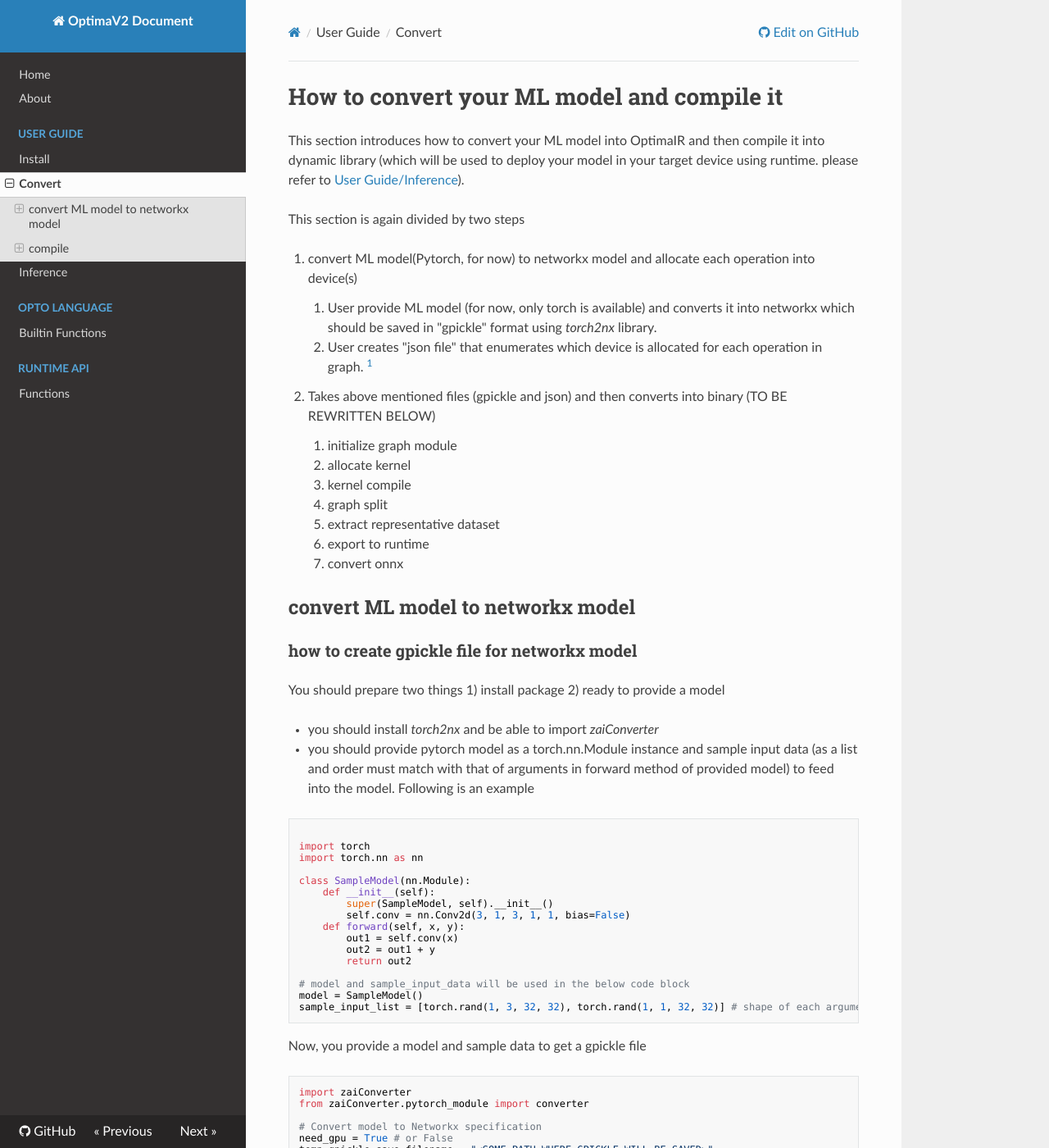
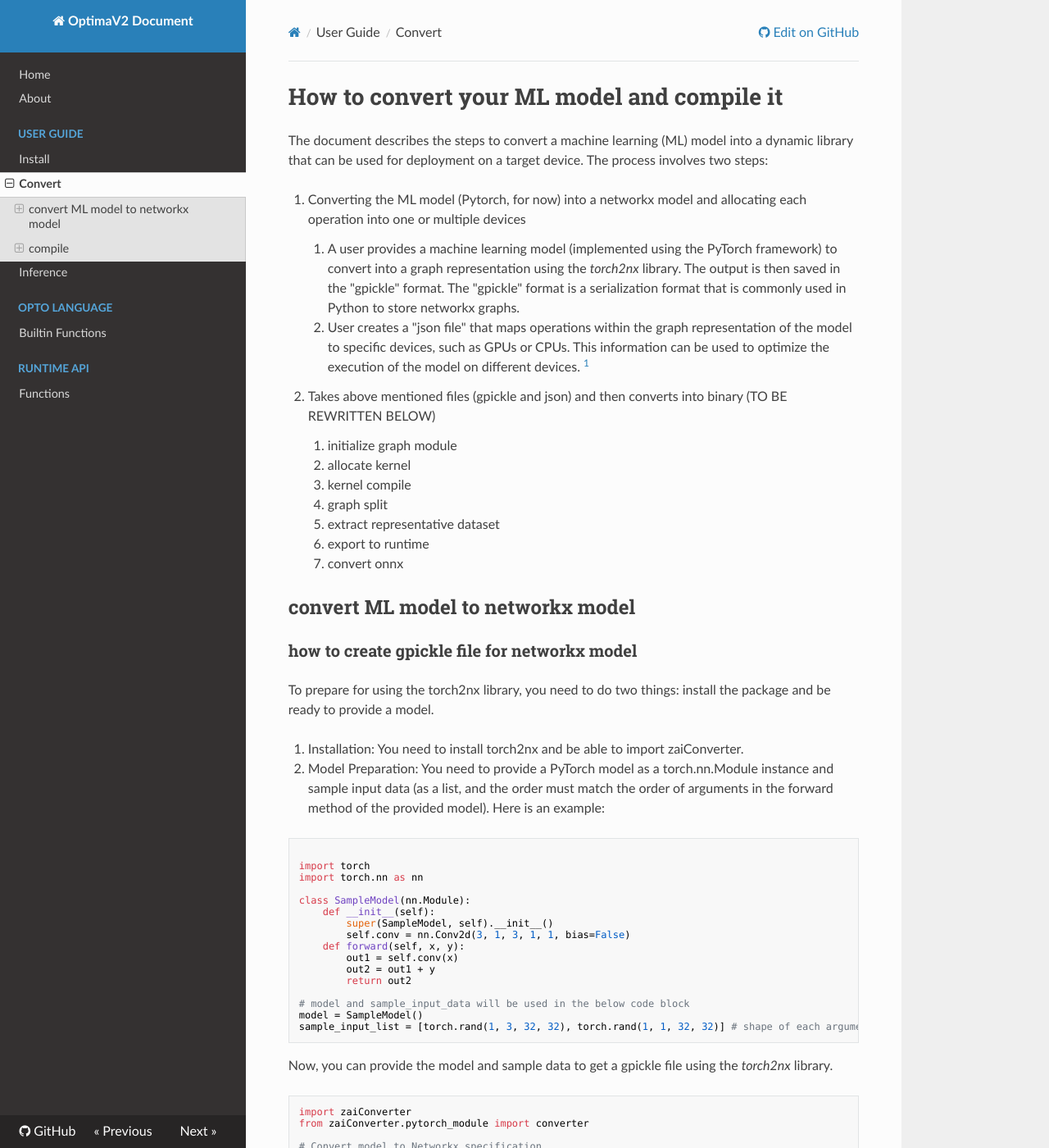
Before and after one commit to ENERZAi/OptimaV2-Docs, an MkDocs documentation site: the page built from docs/guide/convert.md, in a window 1280 px wide and 1400 px high. Shown: the whole window at 82% size. Built offline with MkDocs 1.6.1, drawn with Linux system fonts in a browser that asks for light colours; nearby versions of some CDN libraries; some of the changed text lies outside the part shown.

Commit message:
torch2nx part elaborated

`````diff
--- a/docs/guide/convert.md
+++ b/docs/guide/convert.md
@@ -1,12 +1,10 @@
 # How to convert your ML model and compile it
-This section introduces how to convert your ML model into OptimaIR and then compile it into dynamic library (which will be used to deploy your model in your target device using runtime. please refer to [User Guide/Inference](inference.md)).
+The document describes the steps to convert a machine learning (ML) model into a dynamic library that can be used for deployment on a target device. The process involves two steps:
 
-This section is again divided by two steps
+1. Converting the ML model (Pytorch, for now) into a networkx model and allocating each operation into one or multiple devices
+    1. A user provides a machine learning model (implemented using the PyTorch framework) to convert into a graph representation using the *torch2nx* library. The output is then saved in the "gpickle" format. The "gpickle" format is a serialization format that is commonly used in Python to store networkx graphs.
 
-1. convert ML model(Pytorch, for now) to networkx model and allocate each operation into device(s)
-    1. User provide ML model (for now, only torch is available) and converts it into networkx which should be saved in "gpickle" format using *torch2nx* library.
-
-    2. User creates "json file" that enumerates which device is allocated for each operation in graph. [^1]
+    2. User creates a "json file" that maps operations within the graph representation of the model to specific devices, such as GPUs or CPUs. This information can be used to optimize the execution of the model on different devices. [^1]
 
 2. Takes above mentioned files (gpickle and json) and then converts into binary (TO BE REWRITTEN BELOW)
     1. initialize graph module
@@ -20,10 +18,11 @@ This section is again divided by two steps
 ## convert ML model to networkx model
 
 ### how to create gpickle file for networkx model
-You should prepare two things 1) install package 2) ready to provide a model
+To prepare for using the torch2nx library, you need to do two things: install the package and be ready to provide a model.
 
-- you should install *torch2nx* and be able to import *zaiConverter*
-- you should provide pytorch model as a torch.nn.Module instance and sample input data (as a list and order must match with that of arguments in forward method of provided model) to feed into the model. Following is an example
+1. Installation: You need to install torch2nx and be able to import zaiConverter.
+
+2. Model Preparation: You need to provide a PyTorch model as a torch.nn.Module instance and sample input data (as a list, and the order must match the order of arguments in the forward method of the provided model). Here is an example:
 
 ````python
 
@@ -44,7 +43,7 @@ model = SampleModel()
 sample_input_list = [torch.rand(1, 3, 32, 32), torch.rand(1, 1, 32, 32)] # shape of each arguments matches with that of tensor x and tensor y
 ````
 
-Now, you provide a model and sample data to get a gpickle file
+Now, you can provide the model and sample data to get a gpickle file using the *torch2nx* library.
 
 ````python
 import zaiConverter
@@ -61,14 +60,14 @@ graph_converter.reset_module()
 graph_converter.export_to_gpickle(temp_gpickle_save_filename, nx_graph)
 ````
 
-Device allocation json file is a json file that indicates which device(processor) is assigned for each operation.
+The device allocation JSON file is a JSON file that indicates which device (processor) is assigned to each operation in the graph.
 
-For example, the above "SampleModel" contains two operations - convolution and add. Then you should allocate device(s)/processor(s) available in your target device into the two operations.
+For example, if the above "SampleModel" contains two operations - convolution and add - you need to allocate the available device(s)/processor(s) in your target device to the two operations.
 
-The required json file has key-value pairs of which key is an operation name and value is an allocated devices. Supported devices is as follows [^3]:
+The required JSON file has key-value pairs, where the key is the operation name and the value is the allocated device. The supported devices are [^3]:
 
 + "X86",
-+ "X64", - tested
++ "X64", (Tested)
 + "ARM",
 + "ARM64",
 + "NVIDIA",
@@ -76,13 +75,13 @@ The required json file has key-value pairs of which key is an operation name and
 + "INTELGPU",
 + "MALI",
 + "ADRENO",
-+ "HEXAGON", - tested
++ "HEXAGON", (Tested)
 + "MYRIAD",
 + "ARA1",
 + "TPU",
 + "CV22",
 
-To generate json file, you must create a template json providing a default device.[^2]
+To generate the JSON file, you need to create a template JSON file with a default device.[^2]
 
 ````python
 import pickle
@@ -105,19 +104,20 @@ with open(model_json_filename, "w") as f:
     json.dump(alloc_dict, f)
 ````
 
-Then you should get a json file like following:
+Then, you will get a JSON file like this:
 ````json
 {"conv2d_2": "X64:0", "add_5": "X64:0"}
 ````
 
-You can customize this json file as you want like following (this example indicates that convolution operation is run on hexagon and then add tensors on x86-64 architecture processor)
+You can customize this JSON file as you wish, for example, the following JSON file indicates that the convolution operation runs on hexagon and then adds tensors on an x86-64 architecture processor:
+
 ````json
 {"conv2d_2": "HEXAGON:0", "add_5": "X64:1"}
 ````
 
 **Graph visualization**
 
-Device allocation is much easier when visualization of graph is provided. To visualize the graph, you should install *pygraphviz*
+Device allocation becomes much easier with a visual representation of the graph. To visualize the graph, you need to install pygraphviz.
 ````bash
 # (Linux)
 sudo apt-get install graphviz graphviz-dev
@@ -125,7 +125,7 @@ pip install pygraphviz
 # (For other OS, please refer to https://pygraphviz.github.io/documentation/stable/install.html)
 ````
 
-Following code let you know how to allocate each operation using graph illustration.[^4]
+The following code shows you how to allocate each operation using a graph illustration. [^4]
 ````python
 from pathlib import Path
 visual_graph_dir = "<SOME DIRECTORY PATH WHERE VISUALIZED GRAPH WILL BE SAVED>"
@@ -134,7 +134,7 @@ graph_converter.plot_network(Path(visual_graph_dir), visual_graph_filename, \
                              model_json_filename, figsizenum=5)
 ````
 
-Then you may get image which illustrates subgraph allocated model graph. There will be (n+1) colors. "n" is a number of devices used in json and one color is for all tensors (either dynamic or static). By controlling figsizenum (from 5 to about 40), you can adjust image size.
+Then, you may get an image that illustrates the subgraph allocated model graph. There will be (n+1) colors, where "n" is the number of devices used in the JSON file, and one color represents all tensors (either dynamic or static). By controlling the figsizenum (from 5 to about 40), you can adjust the size of the image.
 
 ![Visualized Graph](../img/samplemodel.png)
 
`````
